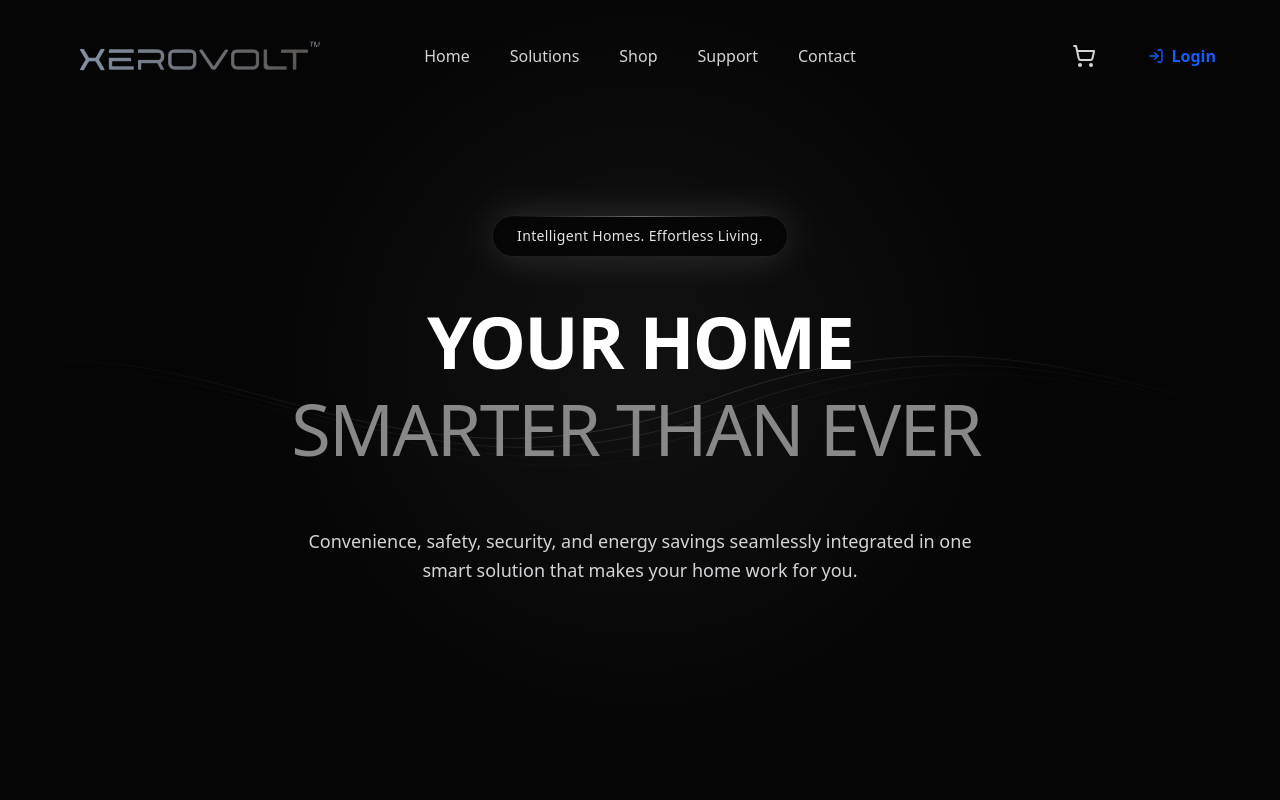
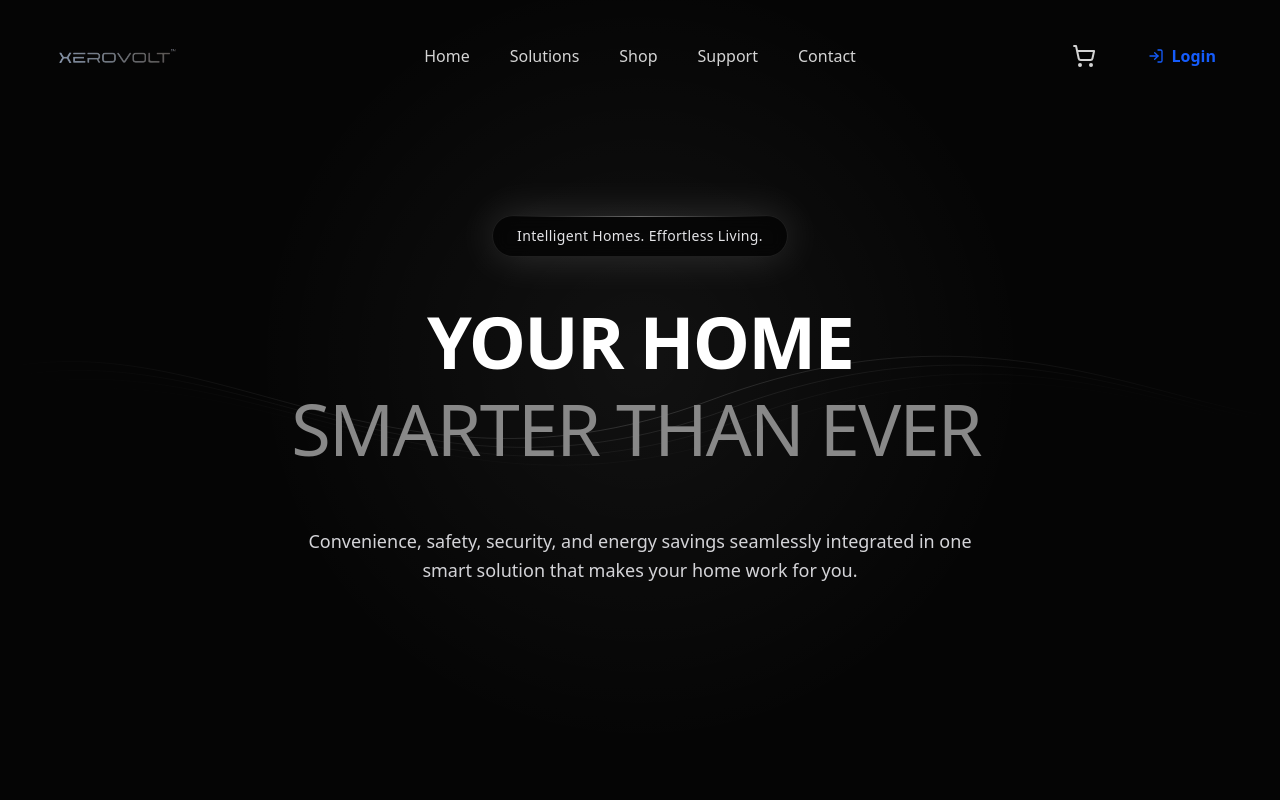
Before and after one commit to shoeib22/qube, a Next.js app: page / in a window 1280 px wide. Shown: the top 800 px of the page. Built offline with nearby package versions, Linux system fonts and the light colour scheme; no server answers.

Commit message:
Revert "made few chnages in homw page"
This reverts commit 1aee6b741b177ea6d5fe3b9f0ed0f4bdf2dc1d4f.

```diff
--- a/components/Header.tsx
+++ b/components/Header.tsx
@@ -54,9 +54,9 @@ export default function Header() {
             <Image
               src="/logo/xerovolt.png"
               alt="Xerovolt Tech Logo"
-              width={900}
-              height={720}
-              className="object-contain cursor-pointer w-[220px] md:w-[320px]"
+              width={300}
+              height={80}
+              className="object-contain cursor-pointer w-[130px] md:w-[155px]"
               priority
             />
           </Link>
--- a/components/ui/ScrollSections.tsx
+++ b/components/ui/ScrollSections.tsx
@@ -5,13 +5,13 @@ const sections = [
   {
     title: "Seamless Automation, Tailored for You",
     desc: "From basic smart setups to fully integrated home automation — customized to your lifestyle.",
-    img: "https://firebasestorage.googleapis.com/v0/b/cube-8c773.firebasestorage.app/o/_%20(1).jpeg?alt=media&token=155fca56-c34f-48d5-9690-1c83f6c59e7a", // Replace with your high-res smart home image
+    img: "https://images.unsplash.com/photo-1558002038-1055907df827?q=80&w=1200", // Replace with your high-res smart home image
     align: "left"
   },
   {
     title: "Monitor and Manage Remotely, Effortlessly",
     desc: "From live views of each room to smart control of lights, security, and more. Xerovolt brings your home to your fingertips.",
-    img: "https://firebasestorage.googleapis.com/v0/b/cube-8c773.firebasestorage.app/o/Untitled%20design%20(2).png?alt=media&token=2a428d48-e29b-4f6e-b233-e2b9678298de", // Replace with your mobile app/monitoring image
+    img: "https://images.unsplash.com/photo-1512486130939-2c4f7996006f?q=80&w=1200", // Replace with your mobile app/monitoring image
     align: "right"
   }
 ];
```
